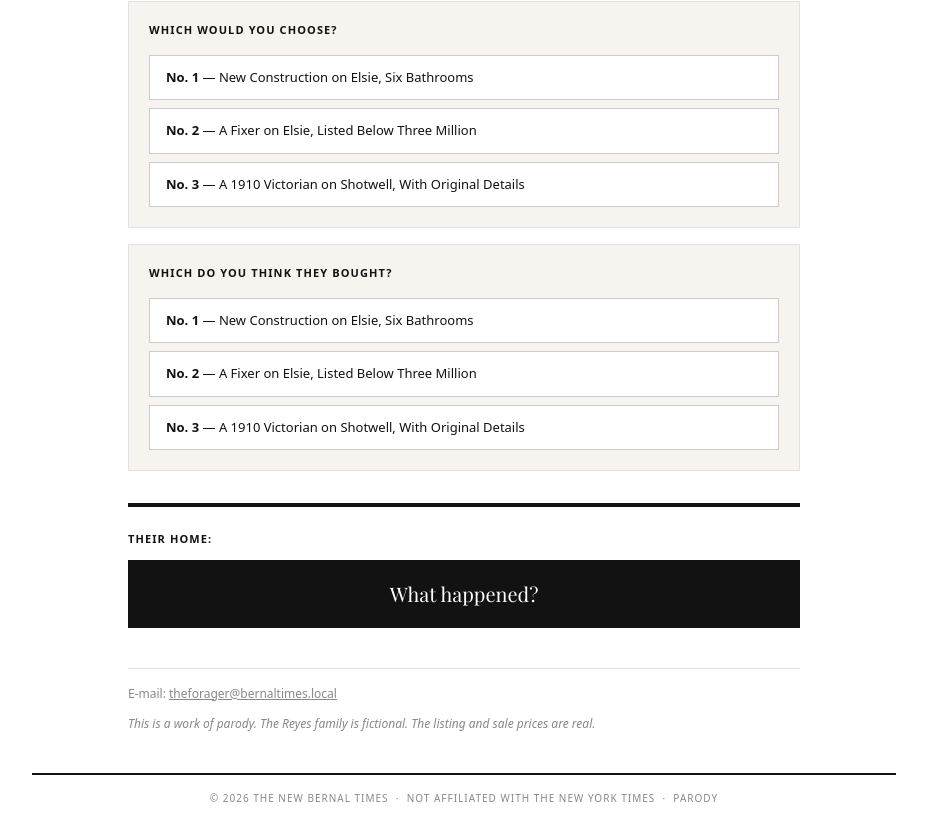
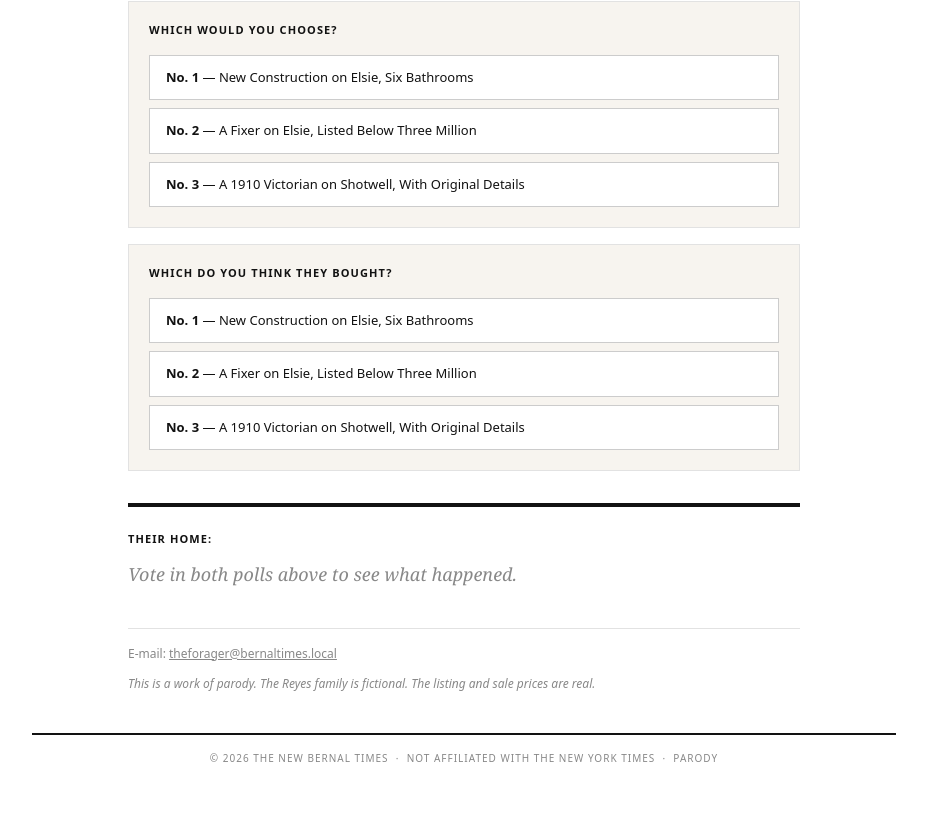
Before and after one commit to radiofreeted/new-bernal-times, a Next.js app: page / in a window 1280 px wide. Shown: the part 3660-4482 px from the top of the page, without its empty margins (176-1103 px from the left). After the commit the page ends 4442 px from the top, so only its background shows below. Built offline with nearby package versions, Linux system fonts and the light colour scheme; a web font is replaced by a local one.

Commit message:
Auto-reveal ending after both polls are voted on

```diff
--- a/app/page.tsx
+++ b/app/page.tsx
@@ -141,7 +141,7 @@ export default function Home() {
   const [chooseResults, setChooseResults] = useState<PollResults | null>(null);
   const [boughtResults, setBoughtResults] = useState<PollResults | null>(null);
   const [voting, setVoting] = useState(false);
-  const [finalRevealed, setFinalRevealed] = useState(false);
+  const finalRevealed = chooseResults !== null && boughtResults !== null;
   const [voteError, setVoteError] = useState<string | null>(null);
 
   async function handleVote(poll: string, option: number) {
@@ -283,12 +283,7 @@ export default function Home() {
         <div className="mt-8 border-t-4 border-[#121212] pt-6">
           <p className="text-[11px] uppercase tracking-widest font-sans font-bold mb-3">Their Home:</p>
           {!finalRevealed ? (
-            <button
-              onClick={() => setFinalRevealed(true)}
-              className="w-full bg-[#121212] text-white font-playfair text-xl py-5 hover:bg-[#333] transition-colors cursor-pointer"
-            >
-              What happened?
-            </button>
+            <p className="font-fell italic text-lg text-[#888]">Vote in both polls above to see what happened.</p>
           ) : (
             <div className="space-y-4 text-[16px] leading-relaxed text-[#333]">
               <h3 className="font-playfair font-bold text-3xl">None of the Above.</h3>
```
